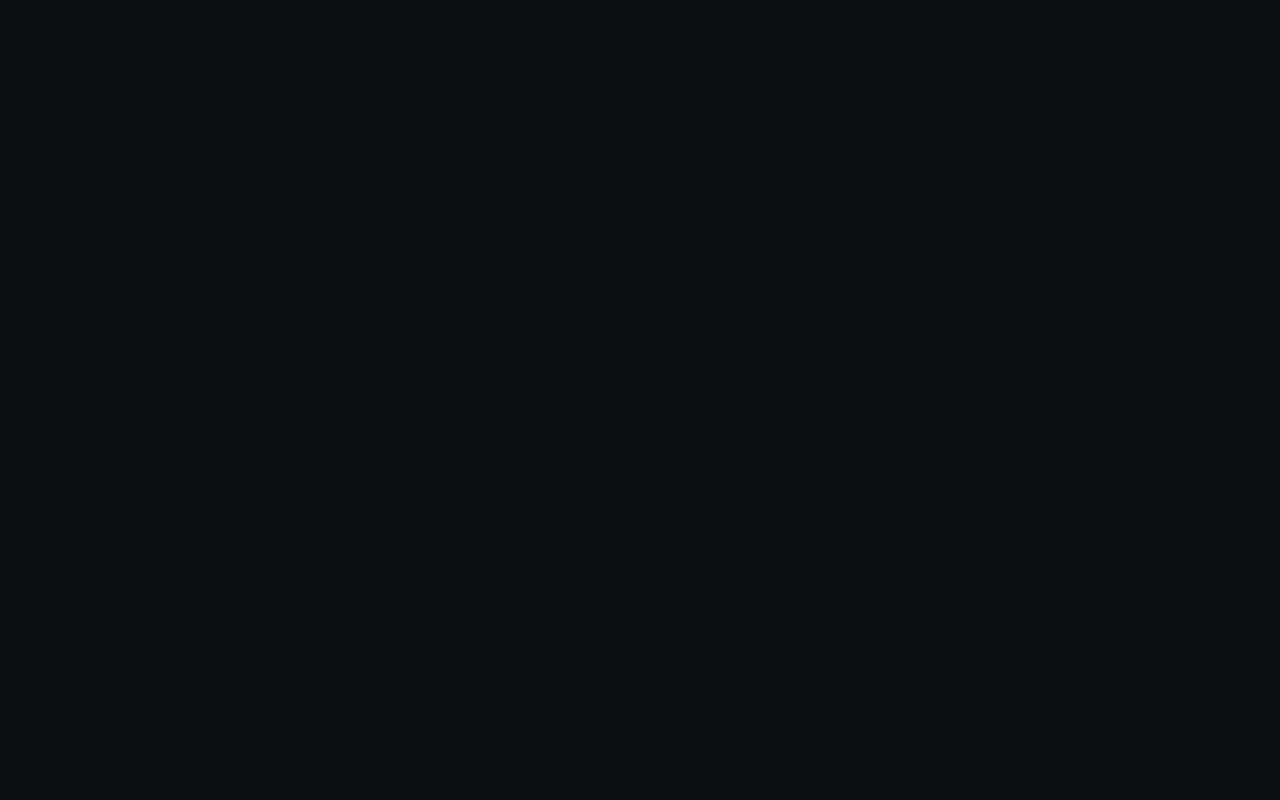
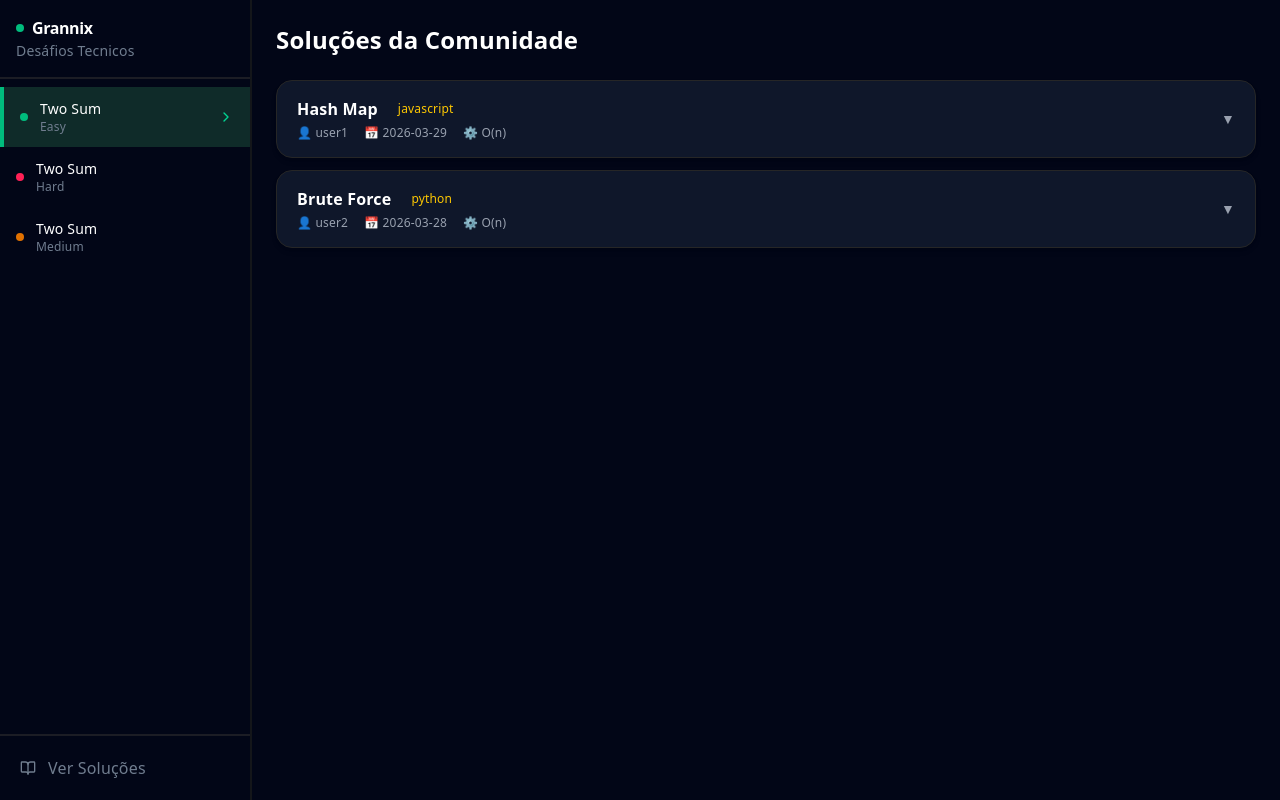
Before and after one commit to Ferreira-gn/GrinNix-frontend, a React (Vite) app: page /solutions in a window 1280 px wide. Before the commit this address had no page. Built offline with nearby package versions, Linux system fonts and the light colour scheme.

Commit message:
solutions

```diff
--- a/package.json
+++ b/package.json
@@ -21,6 +21,7 @@
     "@tailwindcss/vite": "^4.2.2",
     "@uiw/react-codemirror": "^4.25.9",
     "axios": "^1.13.6",
+    "prismjs": "^1.30.0",
     "react": "^19.2.4",
     "react-dom": "^19.2.4",
     "react-hook-form": "^7.72.0",
--- /dev/null
+++ b/src/Components/organism/Solutions/CodeViewer/index.tsx
@@ -0,0 +1,15 @@
+import type React from "react";
+
+type Props = {
+  code: string;
+};
+
+const CodeViewer: React.FC<Props> = ({ code }) => {
+  return (
+    <pre className="bg-[#020617] text-white text-sm p-4 rounded-lg overflow-x-auto font-mono leading-relaxed">
+      <code>{code}</code>
+    </pre>
+  );
+};
+
+export default CodeViewer;
--- /dev/null
+++ b/src/Components/organism/Solutions/SolutionItem/index.tsx
@@ -0,0 +1,54 @@
+import type React from "react";
+import CodeViewer from "../CodeViewer";
+
+type Solution = {
+  id: number;
+  title: string;
+  language: string;
+  code: string;
+  author: string;
+  date: string;
+};
+
+type Props = {
+  data: Solution;
+  isOpen: boolean;
+  onClick: () => void;
+};
+
+const SolutionItem: React.FC<Props> = ({ data, isOpen, onClick }) => {
+  return (
+    <div className="bg-[#0f172a] rounded-2xl border border-neutral-800 shadow-md hover:shadow-lg transition-all duration-300">
+      <div
+        onClick={onClick}
+        className="flex justify-between items-center px-5 py-4 cursor-pointer hover:bg-[#1e293b] rounded-t-2xl transition"
+      >
+        <div className="flex flex-col gap-1">
+          <div className="flex items-center gap-3">
+            <span className="font-semibold text-base">{data.title}</span>
+
+            <span className="text-xs px-2 py-1 text-yellow-400">
+              {data.language}
+            </span>
+          </div>
+
+          <div className="text-xs text-gray-400 flex gap-4">
+            <span>👤 {data.author}</span>
+            <span>📅 {data.date}</span>
+            <span>⚙️ O(n)</span>
+          </div>
+        </div>
+
+        <div className="text-gray-400 text-sm">{isOpen ? "▲" : "▼"}</div>
+      </div>
+
+      {isOpen && (
+        <div className="px-5 pb-5 pt-3 border-t border-neutral-800 bg-[#020617] rounded-b-2xl">
+          <CodeViewer code={data.code} />
+        </div>
+      )}
+    </div>
+  );
+};
+
+export default SolutionItem;
--- /dev/null
+++ b/src/Components/organism/Solutions/SolutionList/index.tsx
@@ -0,0 +1,39 @@
+import type React from "react";
+import { useState } from "react";
+import SolutionItem from "../SolutionItem";
+
+type Solution = {
+  id: number;
+  title: string;
+  language: string;
+  code: string;
+  author: string;
+  date: string;
+};
+
+type Props = {
+  solutions: Solution[];
+};
+
+const SolutionList: React.FC<Props> = ({ solutions }) => {
+  const [openId, setOpenId] = useState<number | null>(null);
+
+  const handleToggle = (id: number) => {
+    setOpenId(openId === id ? null : id);
+  };
+
+  return (
+    <div className="flex flex-col gap-3">
+      {solutions.map((solution) => (
+        <SolutionItem
+          key={solution.id}
+          data={solution}
+          isOpen={openId === solution.id}
+          onClick={() => handleToggle(solution.id)}
+        />
+      ))}
+    </div>
+  );
+};
+
+export default SolutionList;
--- /dev/null
+++ b/src/Pages/Solution/index.tsx
@@ -0,0 +1,52 @@
+import type React from "react";
+import ChallengerAside from "../../Components/organism/ChallengerAside";
+import SolutionList from "../../Components/organism/Solutions/SolutionList";
+
+const Solution: React.FC = () => {
+  // teste - (depois vem do backend)
+  const solutions = [
+    {
+      id: 1,
+      title: "Hash Map",
+      language: "javascript",
+      code: `function twoSum(nums, target) {
+  const map = {};
+  for (let i = 0; i < nums.length; i++) {
+    const complement = target - nums[i];
+    if (map[complement] !== undefined) {
+      return [map[complement], i];
+    }
+    map[nums[i]] = i;
+  }
+}`,
+      author: "user1",
+      date: "2026-03-29",
+    },
+    {
+      id: 2,
+      title: "Brute Force",
+      language: "python",
+      code: `def two_sum(nums, target):
+    for i in range(len(nums)):
+        for j in range(i+1, len(nums)):
+            if nums[i] + nums[j] == target:
+                return [i, j]`,
+      author: "user2",
+      date: "2026-03-28",
+    },
+  ];
+
+  return (
+    <div className="h-dvh w-dvw flex bg-[#020617] text-white">
+      <ChallengerAside />
+
+      <div className="flex-1 px-6 py-6 overflow-y-auto">
+        <h1 className="text-2xl font-bold mb-6">Soluções da Comunidade</h1>
+
+        <SolutionList solutions={solutions} />
+      </div>
+    </div>
+  );
+};
+
+export default Solution;
--- a/src/Routes/RouterProvider.tsx
+++ b/src/Routes/RouterProvider.tsx
@@ -2,11 +2,13 @@ import type React from "react";
 import { Route } from "react-router";
 import { Routes } from "react-router";
 import Home from "../Pages/Home";
+import Solution from "../Pages/Solution";
 
 const RouterProvider: React.FC = () => {
   return (
     <Routes>
       <Route path="/home" Component={Home} />
+      <Route path="/solutions" Component={Solution} />
     </Routes>
   );
 };
```
Also changed, not shown: 1 other file (tests, documents, lock files or other folders).
